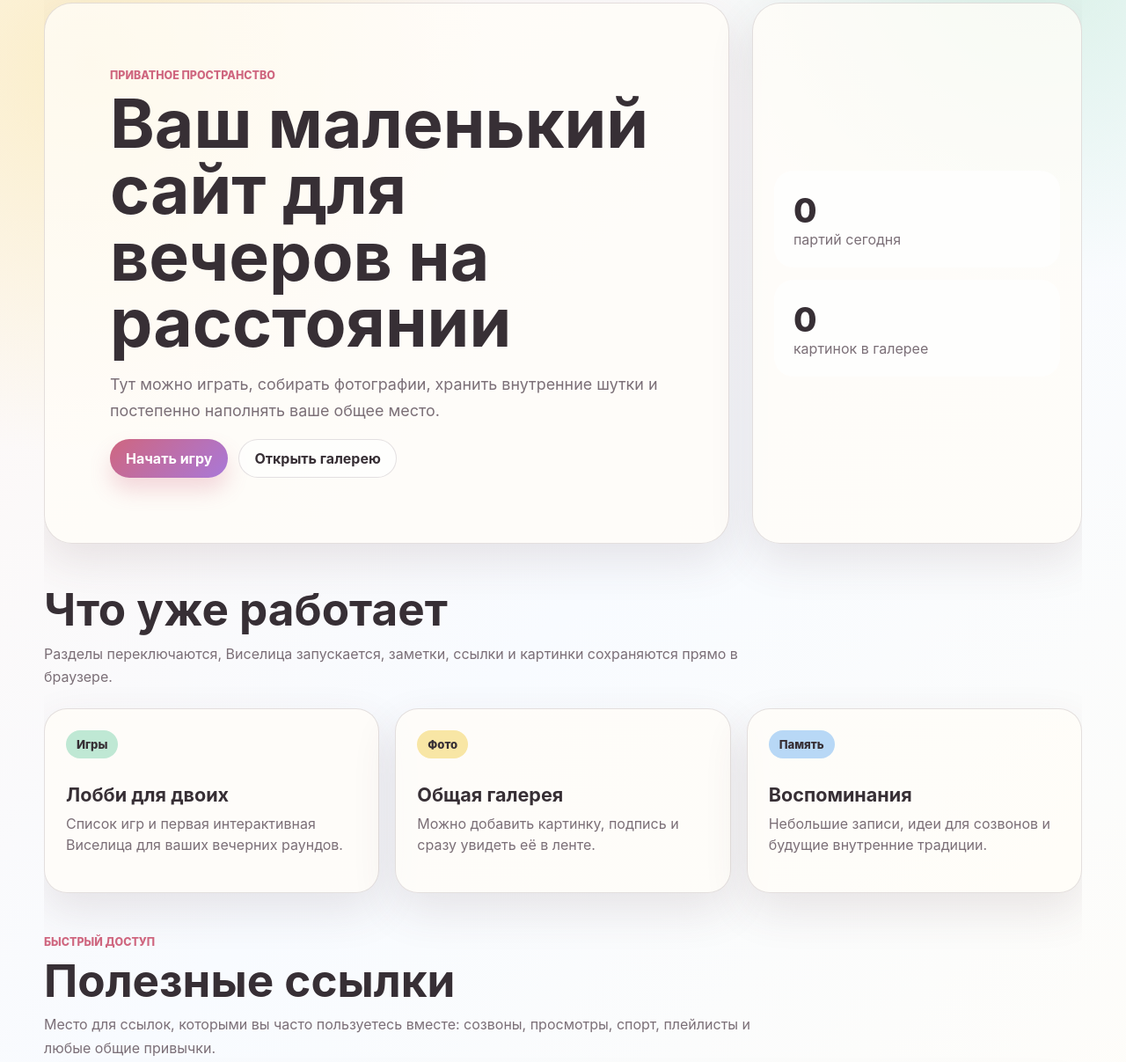
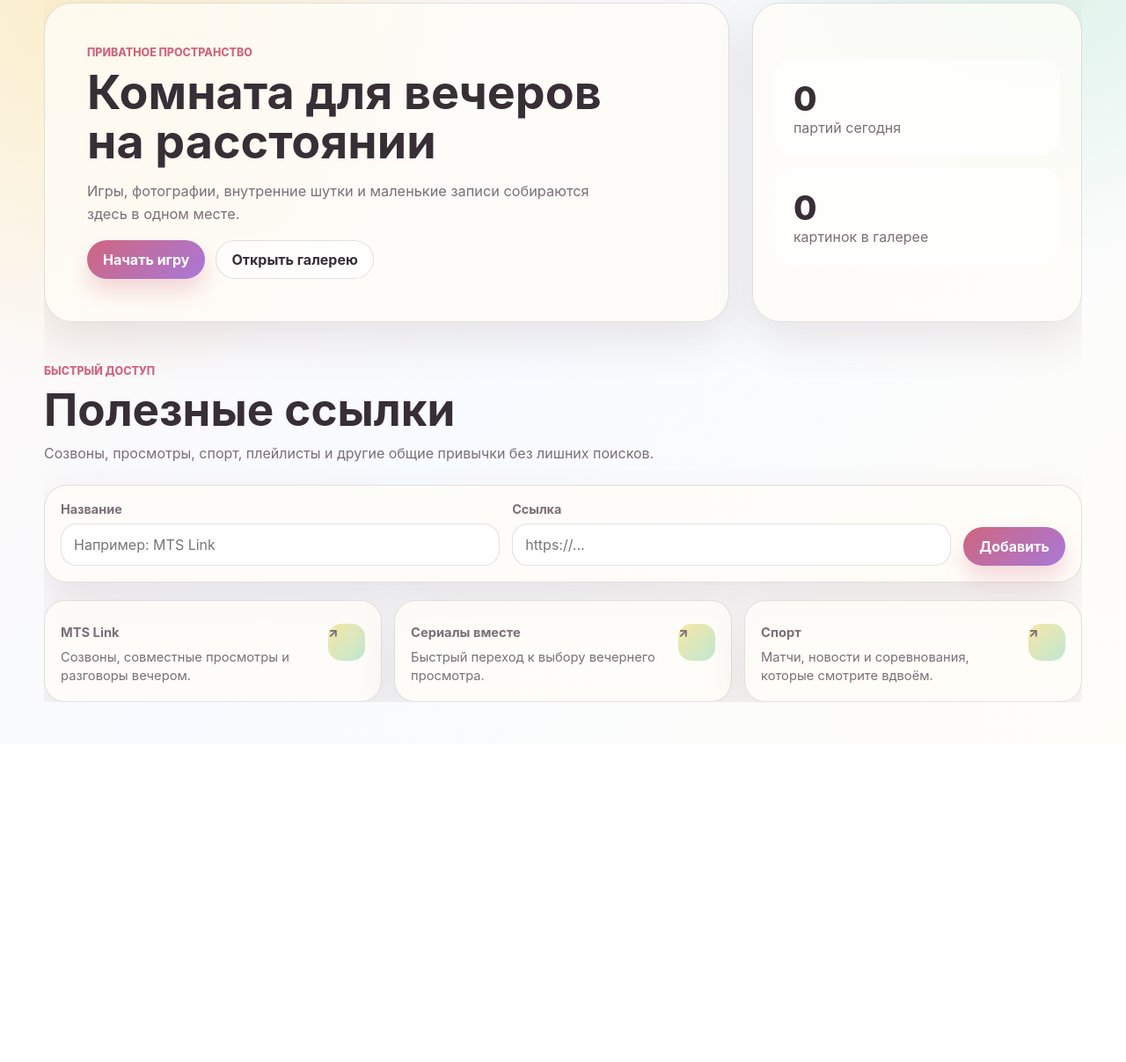
Before and after one commit to ZhukinAK/lyubimoe-site-preview, a plain HTML site: page index.html in a window 1280 px wide. Shown: the part 127-1334 px from the top of the page at 88% size. After the commit the page ends 973 px from the top, so only its background shows below. Drawn offline with Linux system fonts and the light colour scheme.

Commit message:
Refine home page tone

```diff
--- a/app.js
+++ b/app.js
@@ -147,7 +147,7 @@ function renderHangman() {
   } else {
     resultEl.textContent =
       hangman.author === "Набор"
-        ? "Выбирайте буквы по очереди, как будто играете в одной комнате."
+        ? "Буквы можно открывать по очереди, как будто игра идёт в одной комнате."
         : "Слово спрятано. Теперь второй игрок выбирает буквы и смотрит только на подсказку.";
   }
 }
@@ -242,7 +242,7 @@ function renderGallery() {
     ? gallery
     : [
         {
-          caption: "Здесь будут ваши фотографии, мемы и случайные находки.",
+          caption: "Здесь будут фотографии, мемы и случайные находки.",
           src: ""
         }
       ];
@@ -377,7 +377,7 @@ function defaultLinks() {
     {
       title: "Сериалы вместе",
       url: "https://www.kinopoisk.ru/",
-      note: "Быстрый переход туда, где выбираете, что смотреть."
+      note: "Быстрый переход к выбору вечернего просмотра."
     },
     {
       title: "Спорт",
--- a/index.html
+++ b/index.html
@@ -29,9 +29,9 @@
           <div class="hero">
             <div class="hero-copy">
               <p class="eyebrow">Приватное пространство</p>
-              <h1>Ваш маленький сайт для вечеров на расстоянии</h1>
+              <h1>Комната для вечеров на расстоянии</h1>
               <p class="lead">
-                Тут можно играть, собирать фотографии, хранить внутренние шутки и постепенно наполнять ваше общее место.
+                Игры, фотографии, внутренние шутки и маленькие записи собираются здесь в одном месте.
               </p>
               <div class="hero-actions">
                 <a class="button primary" href="#games">Начать игру</a>
@@ -51,32 +51,9 @@
           </div>
 
           <div class="section-heading">
-            <h2>Что уже работает</h2>
-            <p>Разделы переключаются, Виселица запускается, заметки, ссылки и картинки сохраняются прямо в браузере.</p>
-          </div>
-
-          <div class="feature-grid">
-            <article class="feature">
-              <span class="feature-icon">Игры</span>
-              <h3>Лобби для двоих</h3>
-              <p>Список игр и первая интерактивная Виселица для ваших вечерних раундов.</p>
-            </article>
-            <article class="feature">
-              <span class="feature-icon">Фото</span>
-              <h3>Общая галерея</h3>
-              <p>Можно добавить картинку, подпись и сразу увидеть её в ленте.</p>
-            </article>
-            <article class="feature">
-              <span class="feature-icon">Память</span>
-              <h3>Воспоминания</h3>
-              <p>Небольшие записи, идеи для созвонов и будущие внутренние традиции.</p>
-            </article>
-          </div>
-
-          <div class="section-heading">
             <p class="eyebrow">Быстрый доступ</p>
             <h2>Полезные ссылки</h2>
-            <p>Место для ссылок, которыми вы часто пользуетесь вместе: созвоны, просмотры, спорт, плейлисты и любые общие привычки.</p>
+            <p>Созвоны, просмотры, спорт, плейлисты и другие общие привычки без лишних поисков.</p>
           </div>
 
           <form class="composer links-composer" id="link-form">
@@ -97,8 +74,8 @@
         <section class="view" id="games" data-view>
           <div class="section-heading">
             <p class="eyebrow">Игровая комната</p>
-            <h2>Выберите, во что сыграть</h2>
-            <p>Виселица уже готова для игры. Остальные режимы ждут своей очереди в развитии сайта.</p>
+            <h2>Во что сыграть</h2>
+            <p>Виселица уже готова для игры. Остальные режимы ждут своей очереди.</p>
           </div>
 
           <div class="games-layout">
@@ -165,7 +142,7 @@
         <section class="view" id="gallery" data-view>
           <div class="section-heading">
             <p class="eyebrow">Галерея</p>
-            <h2>Картинки, фото и ваши приколы</h2>
+            <h2>Картинки, фото и приколы</h2>
             <p>Добавляйте картинки с подписями: сейчас они сохраняются в браузере, чтобы можно было спокойно наполнять галерею и тестировать сценарии.</p>
           </div>
 
@@ -194,7 +171,7 @@
           <form class="composer" id="memory-form">
             <label>
               <span>Запись</span>
-              <textarea id="memory-text" rows="3" maxlength="220" placeholder="Что добавим в ваше место?"></textarea>
+              <textarea id="memory-text" rows="3" maxlength="220" placeholder="Что добавим сюда?"></textarea>
             </label>
             <button class="button primary" type="submit">Сохранить</button>
           </form>
--- a/styles.css
+++ b/styles.css
@@ -150,8 +150,8 @@ main {
 }
 
 .hero-copy {
-  min-height: 430px;
-  padding: clamp(28px, 6vw, 74px);
+  min-height: 330px;
+  padding: clamp(24px, 4vw, 48px);
   border-radius: 32px;
 }
 
@@ -172,10 +172,10 @@ p {
 }
 
 h1 {
-  max-width: 760px;
-  margin-bottom: 18px;
-  font-size: clamp(2.25rem, 6vw, 5.4rem);
-  line-height: 0.98;
+  max-width: 640px;
+  margin-bottom: 16px;
+  font-size: clamp(2rem, 4.2vw, 3.85rem);
+  line-height: 1.04;
   letter-spacing: 0;
 }
 
@@ -192,10 +192,10 @@ h3 {
 }
 
 .lead {
-  max-width: 660px;
+  max-width: 580px;
   color: var(--muted);
-  font-size: 1.12rem;
-  line-height: 1.65;
+  font-size: 1.02rem;
+  line-height: 1.58;
 }
 
 .hero-actions,
@@ -682,8 +682,8 @@ textarea:focus {
   }
 
   h1 {
-    font-size: 2.35rem;
-    line-height: 1.04;
+    font-size: 2rem;
+    line-height: 1.08;
   }
 
   h2 {
```
